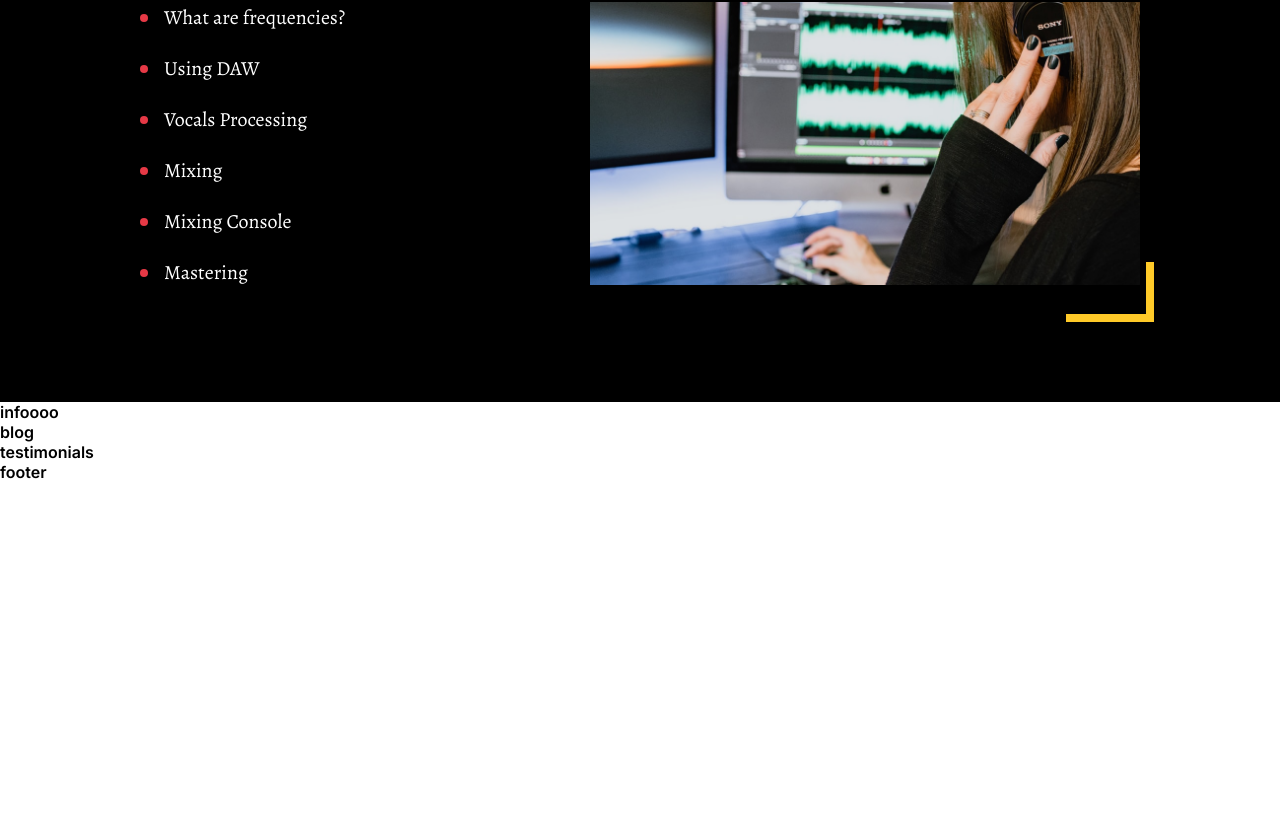
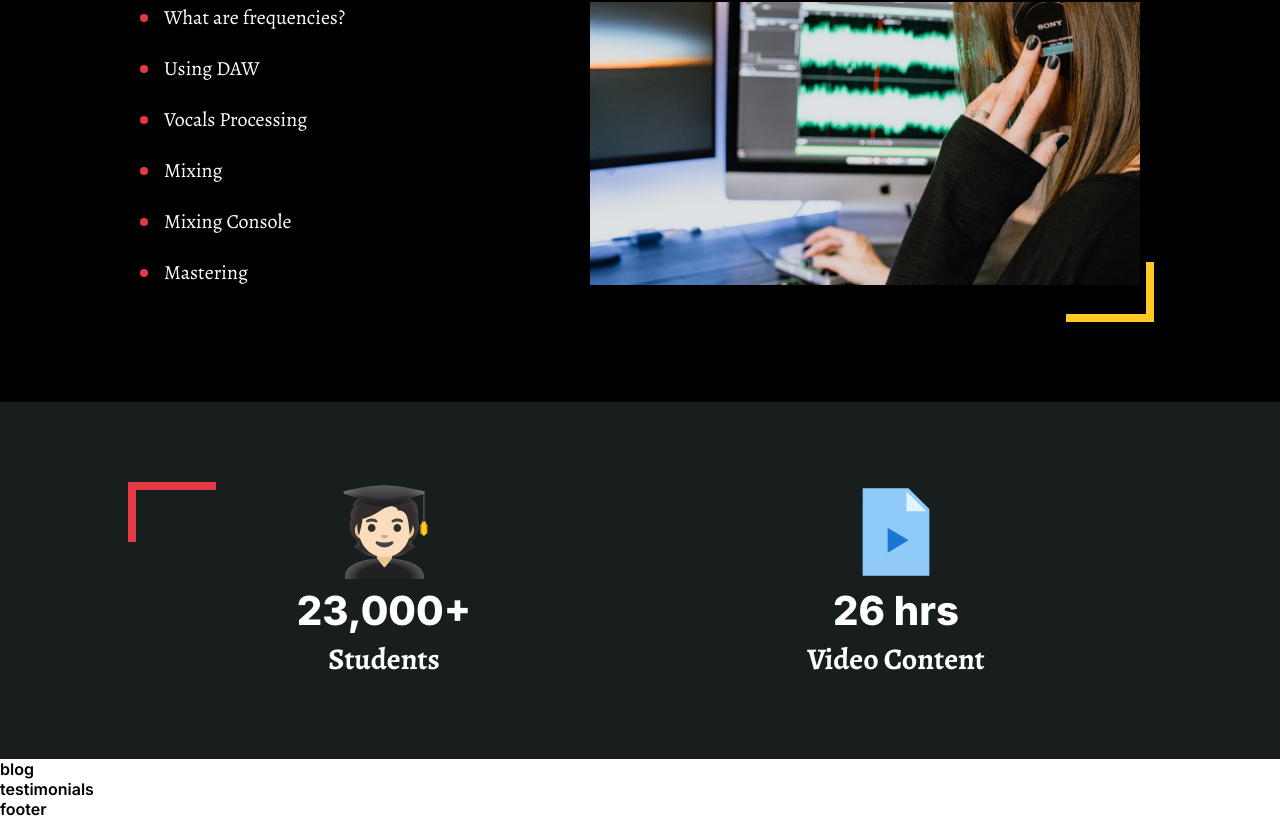
Before and after one commit to amadejaop/figma-react-js-tut, a React (Vite) app in the folder front-end/: page / in a window 1280 px wide. Shown: the part 1026-1845 px from the top of the page. Before the commit the page ends 1508 px from the top, so only its background shows below. Built offline with nearby package versions, Linux system fonts and the light colour scheme.

Commit message:
Add HTML and CSS for info section
Added HTML to the Info.jsx file and CSS to the Info.css file to style
the section of the page.

```diff
--- a/front-end/src/components/info/Info.css
+++ b/front-end/src/components/info/Info.css
@@ -0,0 +1,28 @@
+#info .info-content {
+    display: flex;
+    flex-direction: column;
+    align-items: center;
+    width: 100%;
+    gap: 4px;
+}
+
+#info .info-content .amount {
+    font-weight: 800;
+    font-size: 40px;
+}
+
+#info .info-content .type {
+    font-family: "Alegreya", serif;
+    font-weight: 700;
+    font-size: 30px;
+}
+
+#info .wrapper {
+    position: relative;
+}
+
+#info .bg-element2 {
+    position: absolute;
+    left: 0;
+    top: 0;
+}
--- a/front-end/src/components/info/Info.jsx
+++ b/front-end/src/components/info/Info.jsx
@@ -1,11 +1,29 @@
 import React from 'react';
 import "./Info.css";
+import { studentIcon, videoIcon, bgElement2 } from "../../assets"
 
 const Info = () => {
   return (
-    <div>
-      infoooo
-    </div>
+    <section id="info" className='dark-gray'>
+      <div className="wrapper">
+        <div className="content-container">
+          <div className="info-content">
+            <img src={studentIcon} alt="Student icon"
+            />
+            <div className="amount">23,000+</div>
+            <div className="type">Students</div>
+          </div>
+
+          <div className="info-content">
+            <img src={videoIcon} alt="Video icon"
+            />
+            <div className="amount">26 hrs</div>
+            <div className="type">Video Content</div>
+          </div>
+        </div>
+        <img src={bgElement2} alt="" className='bg-element2' />
+      </div>
+    </section>
   )
 }
 
```
